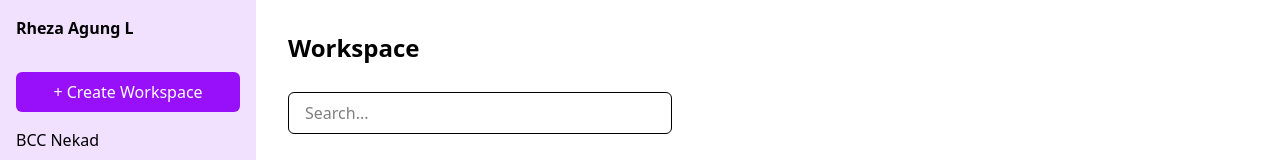
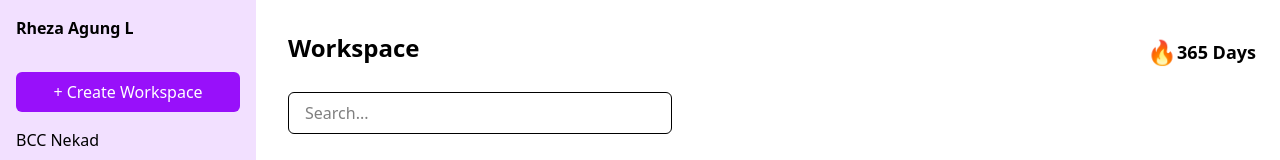
Before and after one commit to nickolasww/Kelarin-FIndIt, a Next.js app: page /dashboard in a window 1280 px wide. Shown: the top 160 px of the page. Built offline with nearby package versions, Linux system fonts and the light colour scheme.

Commit message:
fix: dashboard maincontent streak icon

```diff
--- a/src/app/dashboard/partials/maincontent.tsx
+++ b/src/app/dashboard/partials/maincontent.tsx
@@ -33,6 +33,13 @@ const MainContent = () => {
         />
       </div>
 
+      <div className="absolute top-4 md:top-9 right-4 flex items-center">
+        <span role="img" aria-label="fire" className="text-2xl">
+          🔥
+        </span>
+        <span className="text-lg font-bold mr-2">365 Days</span>
+      </div>
+
       <section className="mb-6 sm:mb-8">
         <h2 className="text-lg font-semibold mb-3 sm:mb-4">Recently Added</h2>
         <WorkspaceList
```
